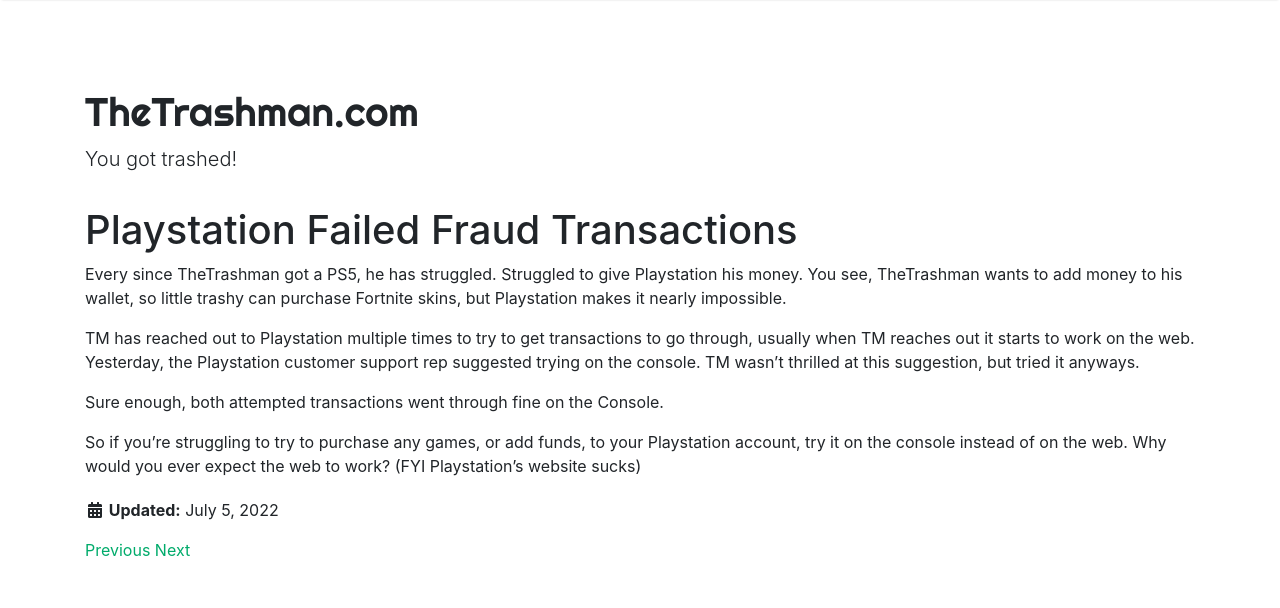
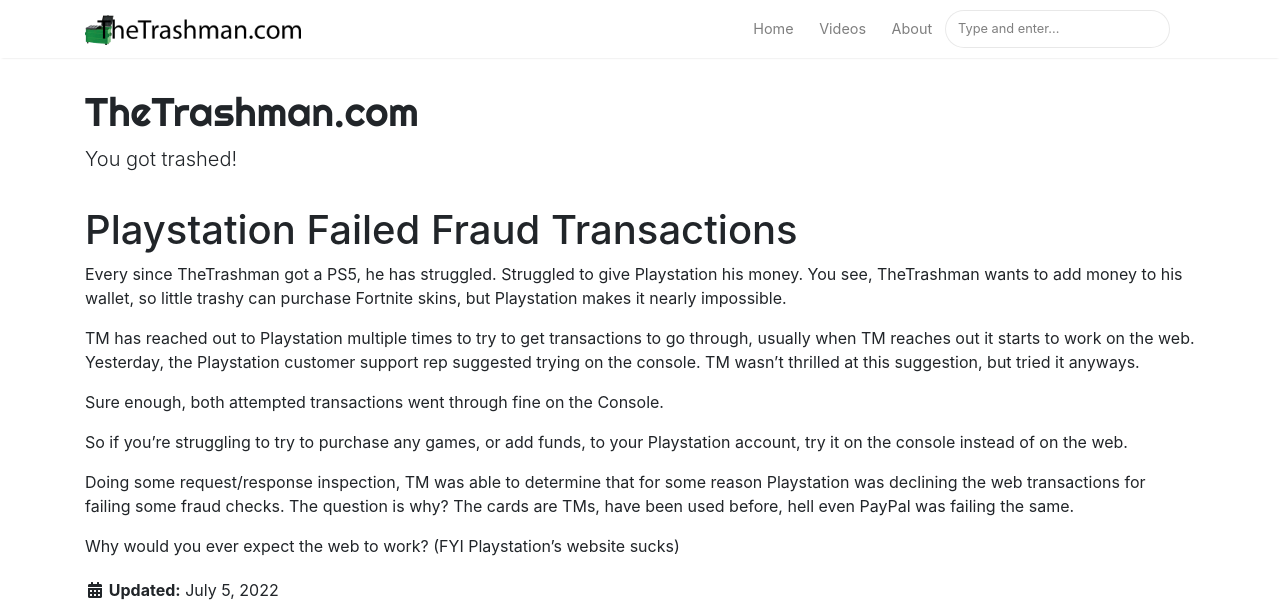
Before and after one commit to TheTrashmanDC/thetrashmandc.github.io, a Jekyll site: the page built from _posts/2022-07-05-playstation-failed-transactions.markdown, in a window 1280 px wide and 1149 px high, cut to the strip 0-608 px from the top of the window. Built offline with Jekyll 4.4.1, drawn with Linux system fonts in a browser that asks for light colours; nearby versions of some CDN libraries.

Commit message:
Updates for ps1

```diff
--- a/_posts/2022-07-05-playstation-failed-transactions.markdown
+++ b/_posts/2022-07-05-playstation-failed-transactions.markdown
@@ -15,4 +15,8 @@
 
 Sure enough, both attempted transactions went through fine on the Console.
 
-So if you're struggling to try to purchase any games, or add funds, to your Playstation account, try it on the console instead of on the web. Why would you ever expect the web to work? (FYI Playstation's website sucks)
+So if you're struggling to try to purchase any games, or add funds, to your Playstation account, try it on the console instead of on the web.
+
+Doing some request/response inspection, TM was able to determine that for some reason Playstation was declining the web transactions for failing some fraud checks. The question is why? The cards are TMs, have been used before, hell even PayPal was failing the same.
+
+Why would you ever expect the web to work? (FYI Playstation's website sucks)
```
